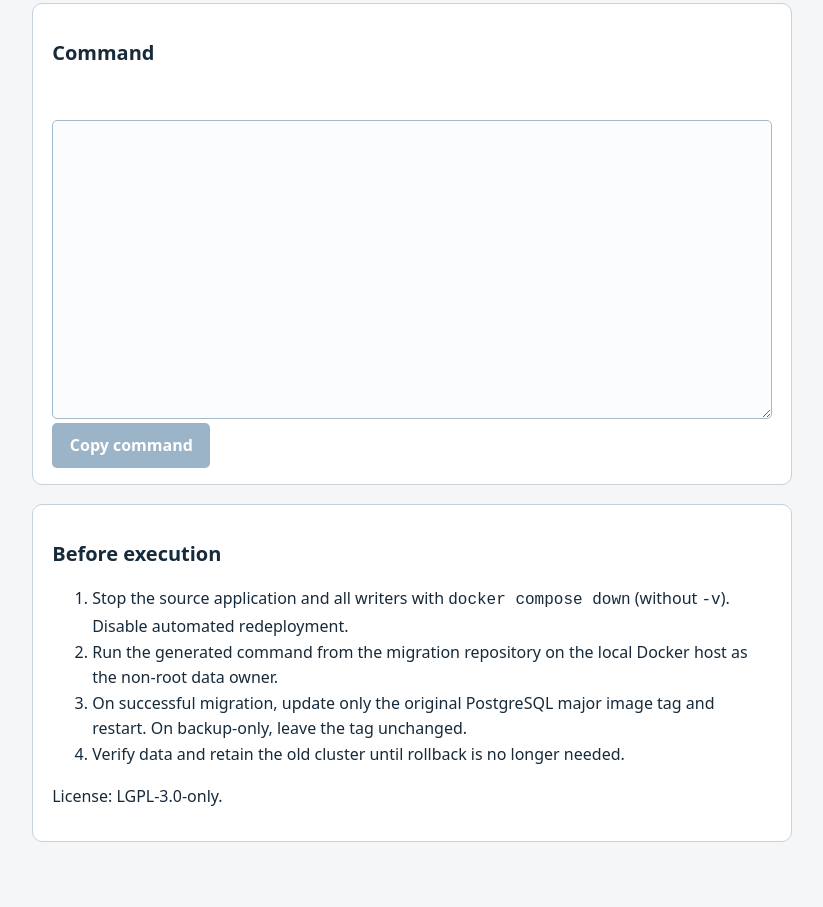
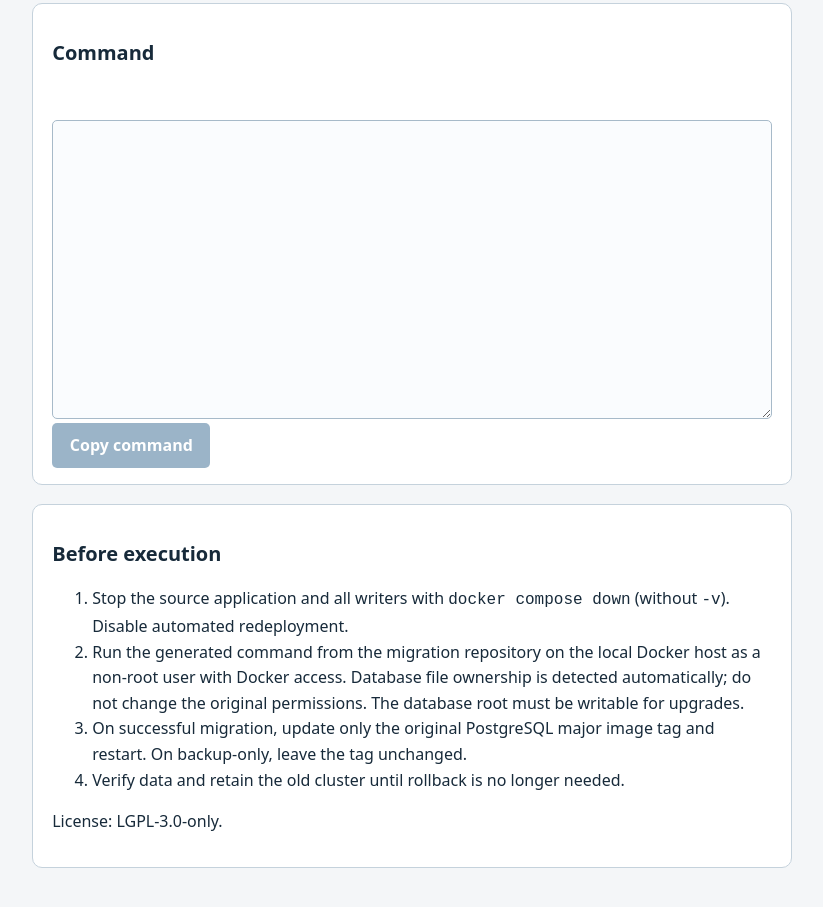
Before and after one commit to jonas-merkle/PostgreSQL-DB-Upgrade-Tool, a plain HTML site: page docs/index.html in a window 1280 px wide. Shown: the part 1396-2303 px from the top of the page, without its empty margins (228-1051 px from the left). Drawn offline with Linux system fonts and the light colour scheme.

Commit message:
🩹 fix permission issue

```diff
--- a/docs/index.html
+++ b/docs/index.html
@@ -22,7 +22,7 @@
           not run commands or transmit your input. Do not enter passwords or private key contents.
         </p>
         <p>
-          <a href="https://github.com/jonas-merkle/postgresql-db-upgrade-tool"
+          <a href="https://github.com/jonas-merkle/PostgreSQL-DB-Upgrade-Tool"
             >Repository and full documentation</a
           >
         </p>
@@ -147,8 +147,9 @@
             redeployment.
           </li>
           <li>
-            Run the generated command from the migration repository on the local Docker host as the
-            non-root data owner.
+            Run the generated command from the migration repository on the local Docker host as a
+            non-root user with Docker access. Database file ownership is detected automatically; do
+            not change the original permissions. The database root must be writable for upgrades.
           </li>
           <li>
             On successful migration, update only the original PostgreSQL major image tag and
```
Also changed, not shown: 7 other files.
